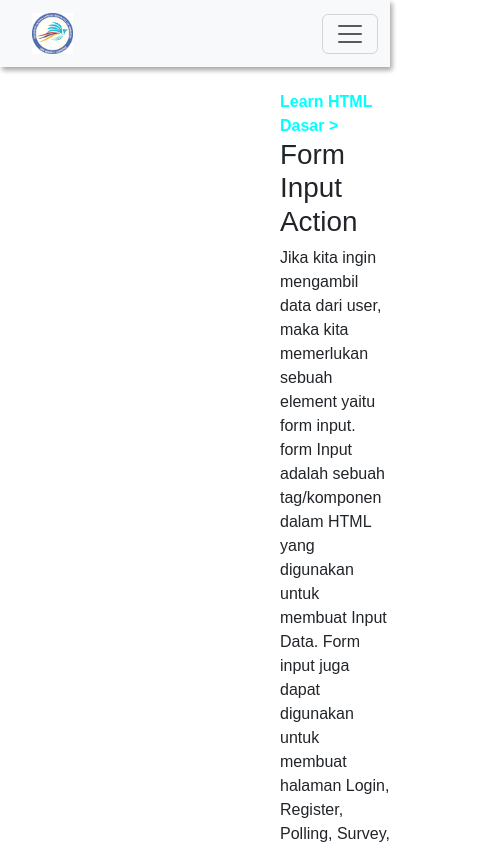
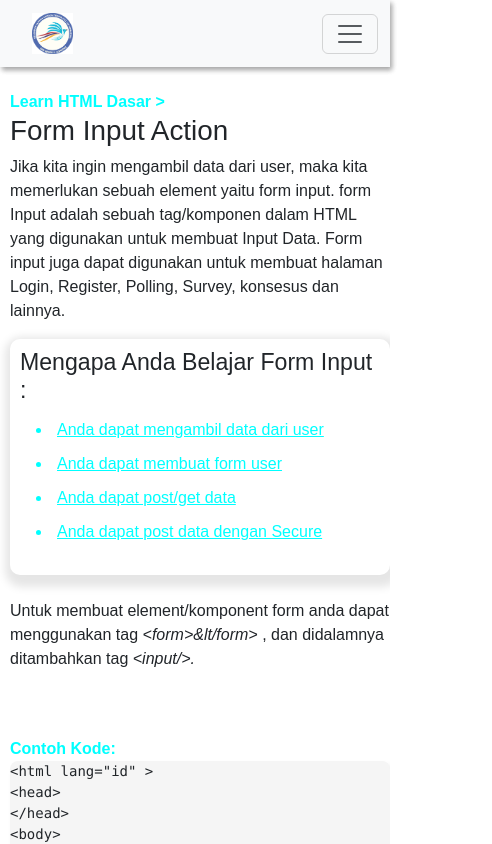
Before and after one commit to Tri69/Web-Kirti, a React (Vite) app: page /materi/html in a window 390 px wide. Shown: the top 844 px of the page, 492 px wide, since content can reach past the window. Built offline with nearby package versions, Linux system fonts and the light colour scheme.

Commit message:
Update sidebar.css

```diff
--- a/src/Pages/Materi/sidebar.css
+++ b/src/Pages/Materi/sidebar.css
@@ -50,6 +50,9 @@
             .side-ul{
                 display: none;
             }
+		.container-body1{
+		 margin-left:10px;
+		}
             .container{
                 margin-left: 20px;margin-right: 50px;
             }
```
